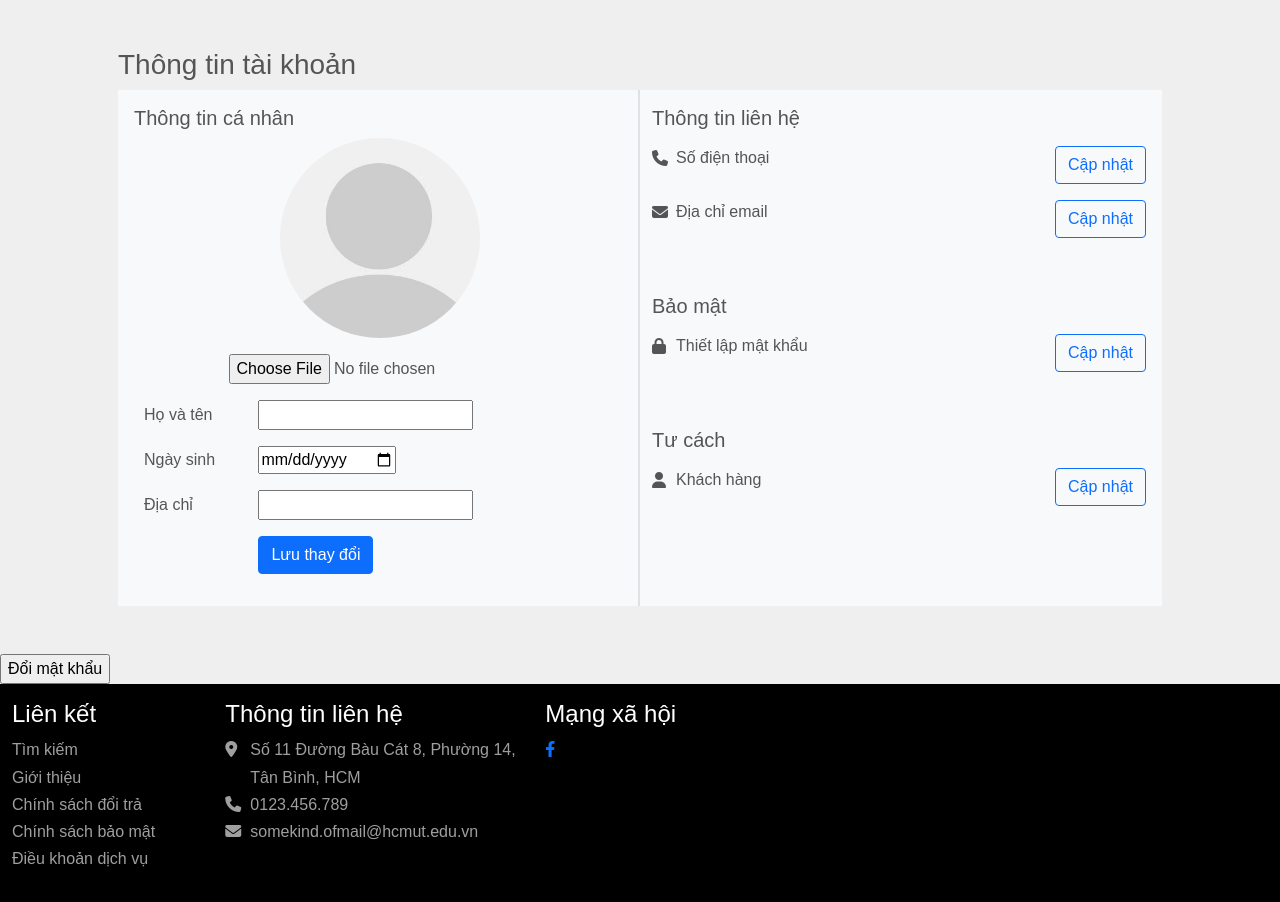
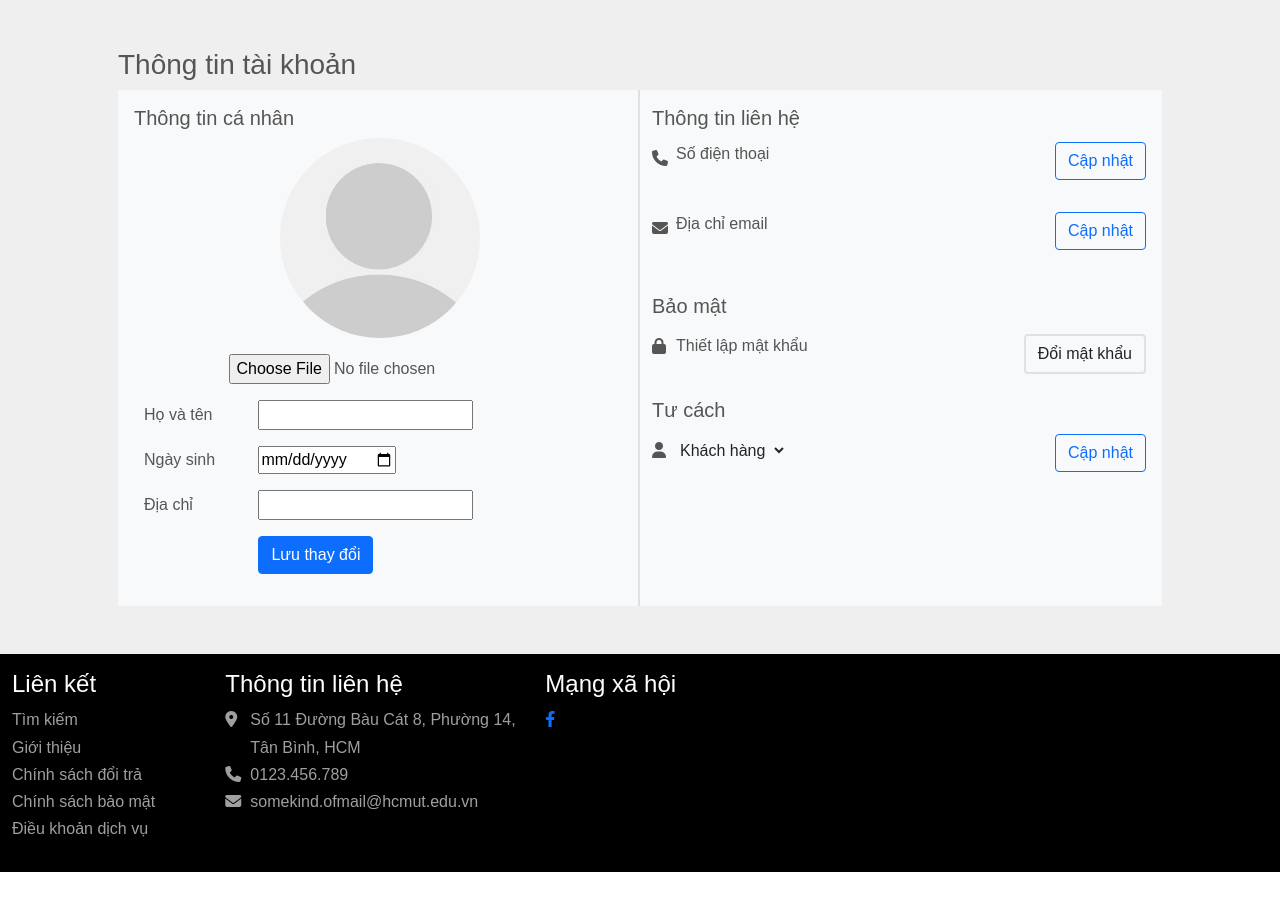
Before and after one commit to sangnguyen0302/BTLweb, a PHP site: page /app/views/infoUser.php?user_id=1 in a window 1280 px wide. Shown: the part 56-958 px from the top of the page. After the commit the page ends 928 px from the top, so only its background shows below. Run offline with PHP 8.4, Linux system fonts and the light colour scheme; the visitor is signed in with stand-in values (Sample User, id 1); data comes from the database, SQL or seed files in the repository; data that the repository does not hold is empty; some libraries are stand-ins or nearby versions.

Commit message:
done gdhs

```diff
--- a/app/views/infoUser.php
+++ b/app/views/infoUser.php
@@ -68,123 +68,69 @@
                 </div>
 
                 <div class="col-md-6 self-contact py-3">
-                    <div class="contact mb-5">
+                    <div class="contact mb-3">
                     <h5>Thông tin liên hệ</h5>
                         <ul class="list-group">
                             <li class="phoneli">
-                                <div class="py-2 phone-num ms-4 d-flex">
+                                <form action="">
+                                <div class="py-1 phone-num ms-4 d-flex">
                                     <div>
                                         <span>Số điện thoại</span> <br>
-                                        <span><?=$value['phone']?></span>
+                                        <input class="form-control-plaintext" type="text" name="phone" value="<?= $value['phone'] ?>">
                                     </div>
                                     <div class="text-end flex-fill">
-                                        <a href="#" class="btn btn-outline-primary">Cập nhật</a>
+                                        <button type="submit" class="btn btn-outline-primary">Cập nhật</button>
                                     </div>
                                 </div>
-
+                                </form>
                             </li>
 
                             <li class="emaili">
-                                <div class="py-2 email d-inline-block ms-4 d-flex">
+                                <form action="">
+                                <div class="py-1 email d-inline-block ms-4 d-flex">
                                     <div>
                                         <span>Địa chỉ email</span> <br>
-                                        <span><?=$value['email']?></span>
+                                        <input class="form-control-plaintext" type="text" name="mail" value="<?= $value['email'] ?>">
                                     </div>
                                     <div class="text-end flex-fill">
-                                        <a href="#" class="btn btn-outline-primary">Cập nhật</a>
+                                        <button type="submit" class="btn btn-outline-primary">Cập nhật</button>
                                     </div>
                                 </div>
+                                </form>
+
                             </li>
                         </ul>
                     </div>
 
-                    <div class="security mb-5">
+                    <div class="security mb-3">
                     <h5>Bảo mật</h5>
                         <ul class="list-group">
                             <li class="lockli">
                             <div class="py-2 pwd d-inline-block ms-4 d-flex">
                                 <div>
-                                    <span>Thiết lập mật khẩu</span>
-                                </div>
-                                <div class="text-end flex-fill">
-                                        <a href="#" class="btn btn-outline-primary">Cập nhật</a>
-                                </div>
-                            </div>
-                            </li>
-                        </ul>
-                    </div>
+                                    <span>
+                                        Thiết lập mật khẩu
+                                    </span>
+                                    <div class="card card-body collapse" id="collapsepwd">
 
-                    <div class="role mb-3">
-                    <h5>Tư cách</h5>
-                        <ul class="list-group">
-                            <li class="roleli">
-                            <div class="py-2 rol d-inline-block ms-4 d-flex">
-                                <div>
-                                    <span>
                                         <?php
-                                        if($value['roleId']== 1 ) {
-                                            echo "Quản trị viên";
-                                        } else {
-                                            echo "Khách hàng";
-                                        } ?>
-                                    </span>
-                                </div>
-                                <div class="text-end flex-fill">
-                                        <a href="#" class="btn btn-outline-primary">Cập nhật</a>
-                                </div>
-                            </div>
-                            </li>
-                        </ul>
-                    </div>
 
 
-                        <!--div class="mb-3">
-                            <label for="">Loại tài khoản</label>
-                            <select name="cateId" id="cateID">
-				                <,?php
-                                    if($value['roleId']== 1 ) {
-                                ?>
-                                <option value="1" selected>Quản trị viên</option>
-                                <option value="2">Khách hàng</option>
-                                <,?php } else {
-                                ?>
-                                <option value="1">Quản trị viên</option>
-                                <option value="2" selected>Khách hàng</option>
-                                <,?php } ?>
-			                </select>
-                        </div>
-
-                        <button class="btn btn-primary" type="submit">Thay đổi</button>
-                    </form-->
-                </div>
-
-            </div>
-        </div>
-    </div>
-
-                    <form action="" method="get">
-                        <input type="submit" name="change-pass" value="Đổi mật khẩu">
-                        <input type="hidden" name="user_id" value="<?=$user_id?>">
-                    </form>
-                    <?php
-                    $css="change_pass active";
-                    if(isset($_GET['change-pass'])){
-                        if(isset($_GET['submit-change-pass'])){
-                            $id = $_GET['user_id'];
+                                        if(isset($_POST['submit-change-pass'])){
+                                            $id = $_POST['user_id'];
                                             $sql="SELECT * FROM users WHERE id='$id'";
                                             $result= mysqli_query($db->con, $sql);
                                             $value=$result->fetch_assoc();
-                            $new_pass=$_GET['new-pass'];
-                            if($_GET['old-pass']!=$value['password']){
+                                            $new_pass=$_POST['new-pass'];
+                                            if($_POST['old-pass']!=$value['password']){
                                                 $message="Sai mật khẩu";
-                            }else if($_GET['new-pass']!=$_GET['confirm-pass']){
+                                            }else if($_POST['new-pass']!=$_POST['confirm-pass']){
                                                 $message="Mật khẩu xác nhận không khớp";
                                             }else{
                                                 $sql = "UPDATE users SET password='$new_pass' WHERE id='$id'";
                                                 $result= mysqli_query($db->con, $sql);
                                                 if($result){
                                                     echo "Change password success fully";
-                                    $css="change_pass";
                                                 }else{
                                                     echo mysqli_error($db->con);
                                                 }
@@ -192,38 +138,82 @@
                                             }
                                         }
                                         ?>
-                        <!-- SỬA FORM ĐỔI MẬT KHẨU TRONG class change-pass -->
-                        <div class="<?=$css?>">
-                            <form action="?chage-pass='Đổi mật khẩu'" method="get" >
+                                        <form action="" method="POST" >
                                             <?php
                                                 if(isset($message)){
-                                    echo "<div class='message'>".$message.'</div>';
+                                                echo "<span class='text-danger'>".$message.'</span>';
                                                 }
                                             ?>
                                             <input type="hidden" name="user_id" value="<?=$user_id?>">
-                            <input type="hidden" name="change-pass" value="Đổi mật khẩu">
-                            Nhập mật khẩu hiện tại: <br>
-                            <input type="password" name="old-pass" placeholder="Nhập mật khẩu hiện tại"><br>
-                            Nhập mật khẩu mới: <br>
-                            <input type="password" name="new-pass" placeholder="Nhập mật khẩu mới"><br>
-                            Nhập lại mật khẩu mới: <br>
-                            <input type="password" name="confirm-pass" placeholder="Nhập lại mật khẩu mới"><br>
-                            <input type="submit" name="submit-change-pass" value="Xác nhận">
+                                            <!--input type="hidden" name="change-pass" value="Đổi mật khẩu"-->
+                                            <div class="mb-2 old-pwd">
+                                                <label for="">Mật khẩu hiện tại :</label>
+                                                <input class="form-control" type="password" name="old-pass" placeholder="Mật khẩu hiện tại" required>
+                                            </div>
+
+                                            <div class="mb-2 new-pwd">
+                                                <label for="">Mật khẩu mới :</label>
+                                                <input class="form-control" type="password" name="new-pass" placeholder="Mật khẩu mới" required>
+                                            </div>
+
+                                            <div class="mb-2 confirm-pwd">
+                                                <label for="">Nhập lại mật khẩu mới :</label>
+                                                <input class="form-control" type="password" name="confirm-pass" placeholder="Nhập lại mật khẩu mới" required>
+                                            </div>
+                                            <input class="btn btn-primary" type="submit" name="submit-change-pass" value="Xác nhận">
                                         </form>
                                     </div>
+                                </div>
+                                <div class="text-end flex-fill">
+                                        <a href="#collapsepwd" class="btn border border-2" data-bs-toggle="collapse" role="button" aria-expanded="false" aria-controls="collapsepwd">Đổi mật khẩu</a>
+                                </div>
+                            </div>
+                            </li>
+                        </ul>
+                    </div>
+
+                    <div class="role">
+                    <h5>Tư cách</h5>
+                        <ul class="list-group">
+                            <li class="roleli">
+                                <form action="">
+                                <div class="py-1 rol d-inline-block ms-4 d-flex">
+                                    <div>
+                                    <select name="roleId" id="roleID" class="form-control-plaintext">
 				                        <?php
-                    }
+                                            if($value['roleId']== 1 ) {
+                                        ?>
+                                            <option value="1" selected>Quản trị viên</option>
+                                            <option value="2">Khách hàng</option>
+                                        <?php } else {
+                                        ?>
+                                            <option value="1">Quản trị viên</option>
+                                            <option value="2" selected>Khách hàng</option>
+                                        <?php } ?>
+			                        </select>
+                                    </div>
+                                    <div class="text-end flex-fill">
+                                        <button type="submit" class="btn btn-outline-primary">Cập nhật</button>
+                                    </div>
+                                </div>
+                                </form>
 
-                    ?>
+                            </li>
+                        </ul>
+                    </div>
+
+                </div>
+
+            </div>
+        </div>
+    </div>
 
 
             </div>
         </div>
-        <?php
-    }
-?>
         </div>
         <?php require_once 'inc/footer.php'; ?>
 
 </body>
+<?php } ?>
 </html>
```
Lines whose indentation alone changed are shown as unchanged.
